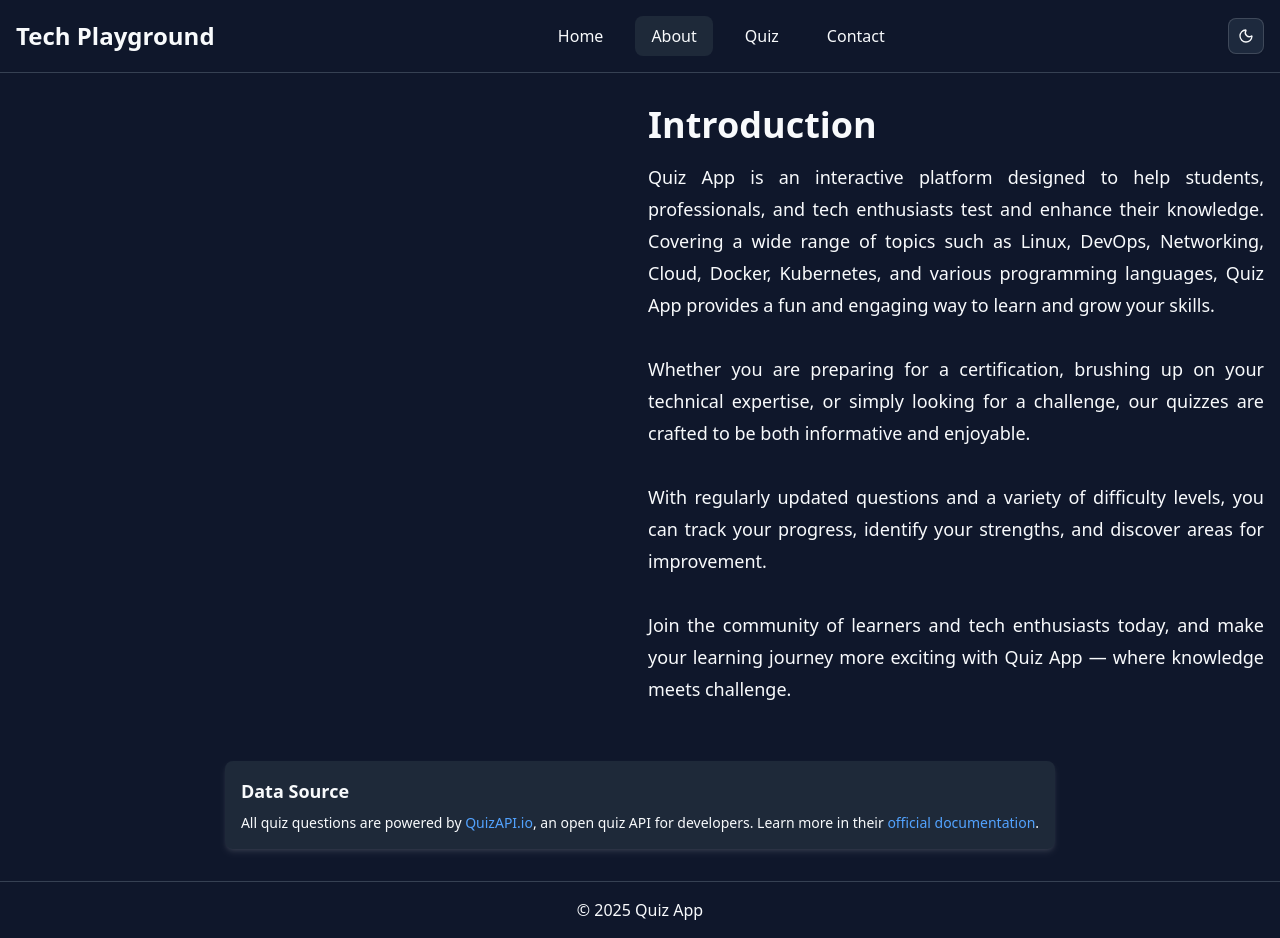
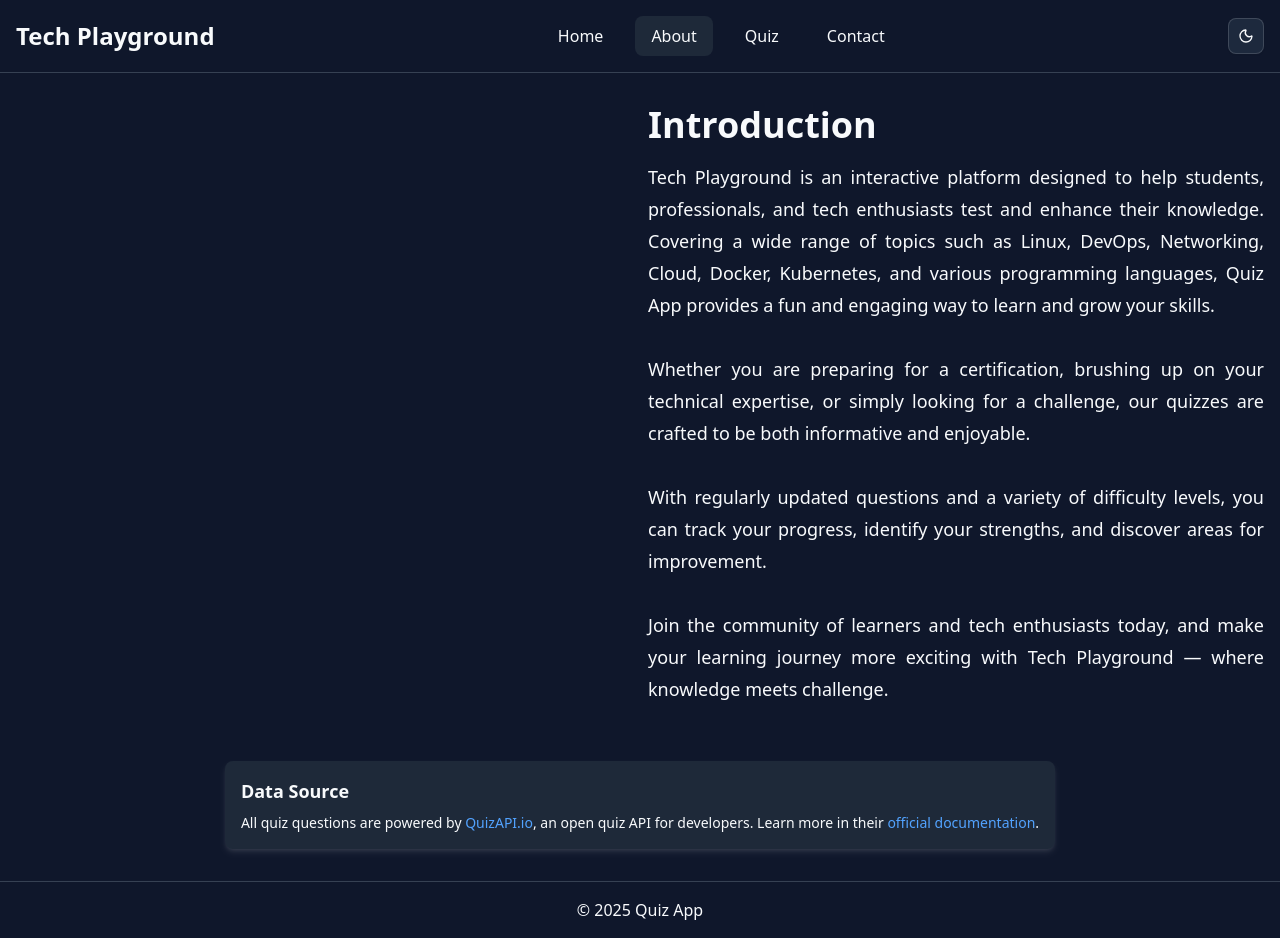
Before and after one commit to Ghifariezra/quiz-app, a React (Vite) app: page /about in a window 1280 px wide. Built offline with nearby package versions, Linux system fonts and the light colour scheme; no server answers.

Commit message:
UPDATE : CONTENT

```diff
--- a/src/components/views/about.tsx
+++ b/src/components/views/about.tsx
@@ -23,7 +23,7 @@ function AboutContents() {
 							<AboutTitle />
 							<p className="description sm:!text-justify">
 								<motion.span initial={{ opacity: 0, x: -100 }} animate={{ opacity: 1, x: 0 }} transition={{ duration: 0.5, ease: 'easeInOut', delay: 0.2 }}>
-									Quiz App is an interactive platform designed to help students, professionals, and tech enthusiasts test and enhance their knowledge. Covering a wide range of topics such as Linux, DevOps, Networking,
+									Tech Playground is an interactive platform designed to help students, professionals, and tech enthusiasts test and enhance their knowledge. Covering a wide range of topics such as Linux, DevOps, Networking,
 									Cloud, Docker, Kubernetes, and various programming languages, Quiz App provides a fun and engaging way to learn and grow your skills.
 								</motion.span>
 								<br /> <br />
@@ -36,7 +36,7 @@ function AboutContents() {
 								</motion.span>
 								<br /> <br />
 								<motion.span initial={{ opacity: 0, x: -100 }} animate={{ opacity: 1, x: 0 }} transition={{ duration: 0.5, ease: 'easeInOut', delay: 0.5 }}>
-									Join the community of learners and tech enthusiasts today, and make your learning journey more exciting with Quiz App — where knowledge meets challenge.
+									Join the community of learners and tech enthusiasts today, and make your learning journey more exciting with Tech Playground — where knowledge meets challenge.
 								</motion.span>
 							</p>
 						</div>
```
